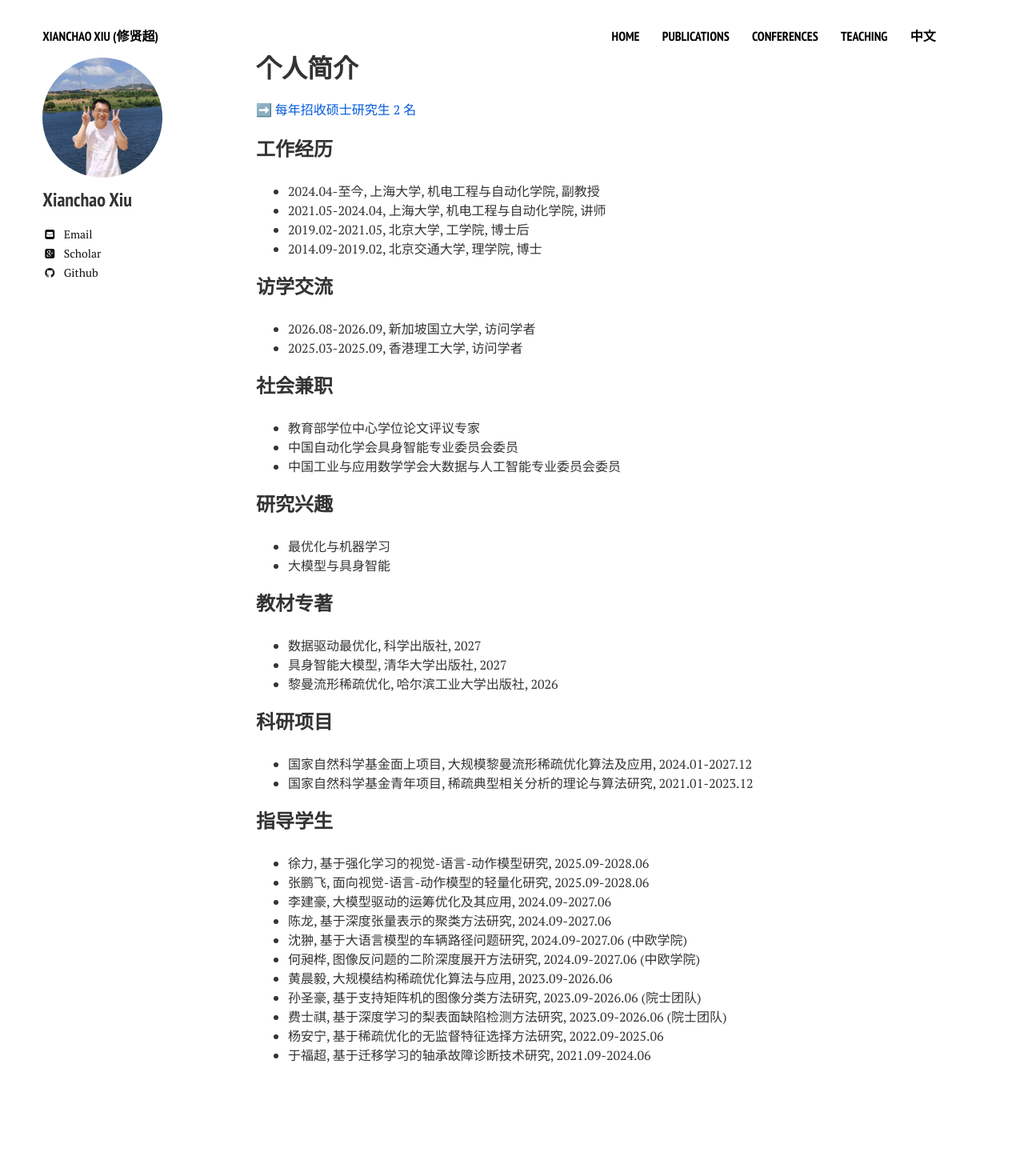
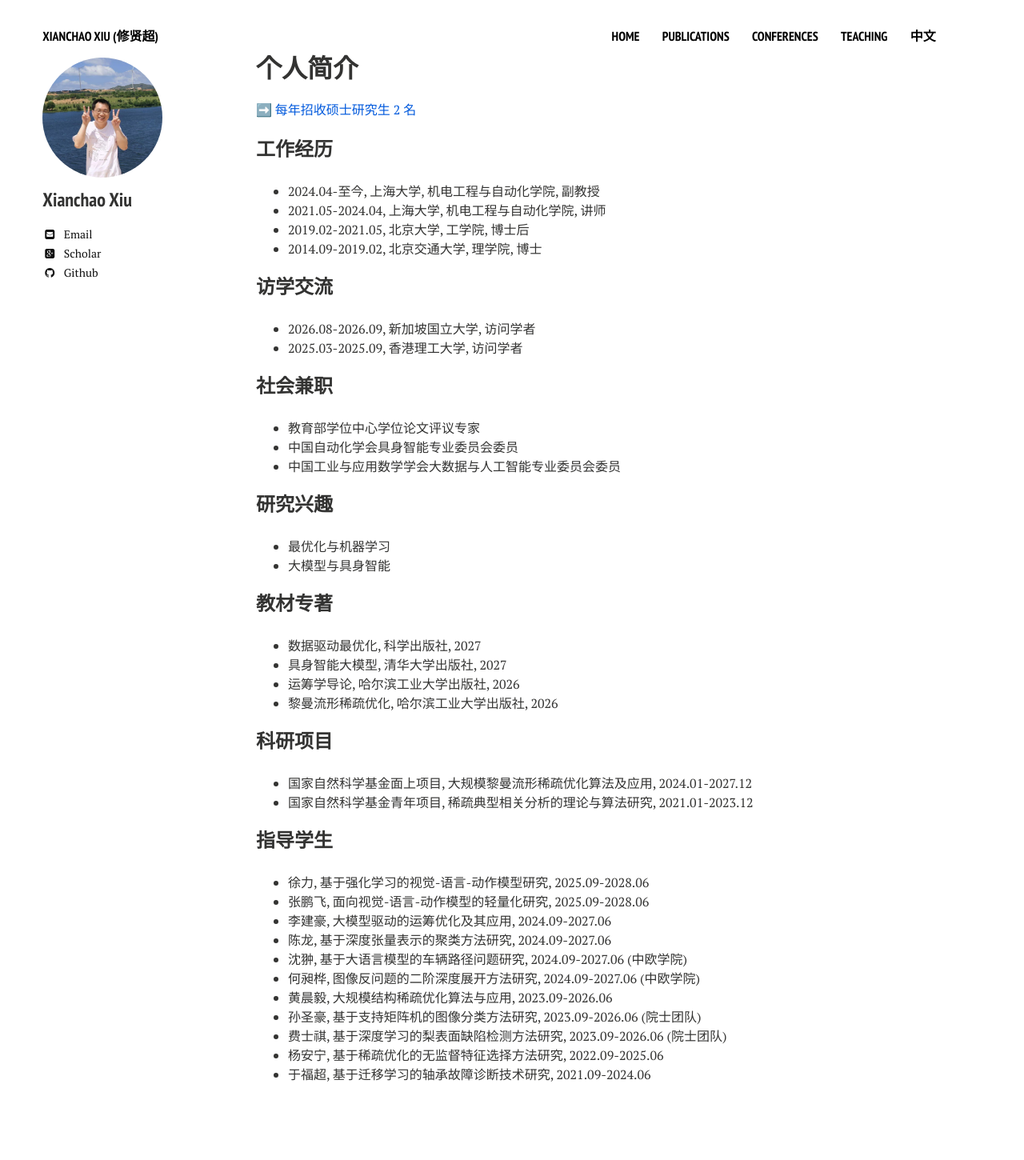
Before and after one commit to xianchaoxiu/xianchaoxiu.github.io, a Jekyll site: the page built from chinese/index.md, in a window 1280 px wide. Shown: the whole page at 80% size. Built offline with Jekyll 4.4.1, drawn with Linux system fonts in a browser that asks for light colours; nearby versions of some CDN libraries; before the commit the page ends 1426 px from its top, so only the background shows below that.

Commit message:
Update index.md

```diff
--- a/chinese/index.md
+++ b/chinese/index.md
@@ -32,6 +32,7 @@ share: false
 ### 教材专著
 * 数据驱动最优化, 科学出版社, 2027 <br>
 * 具身智能大模型, 清华大学出版社, 2027 <br>
+* 运筹学导论, 哈尔滨工业大学出版社, 2026 <br>
 * 黎曼流形稀疏优化, 哈尔滨工业大学出版社, 2026 <br>
 
 
```
